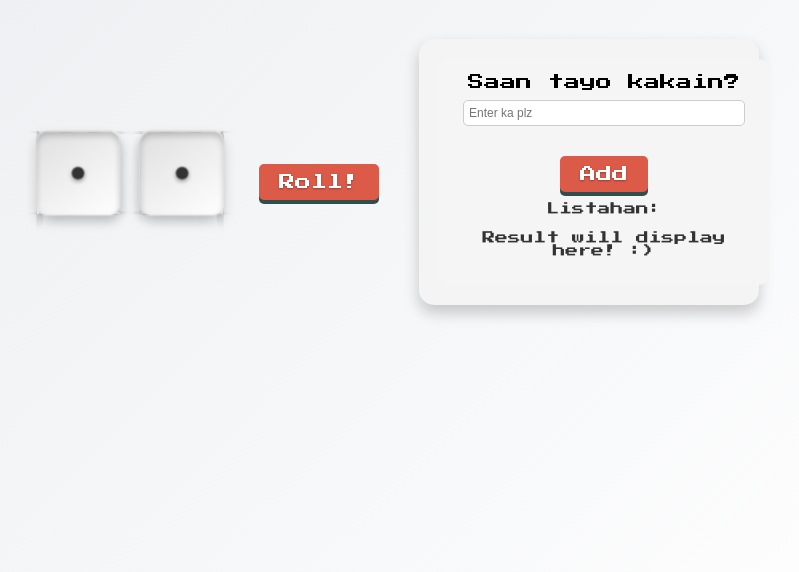
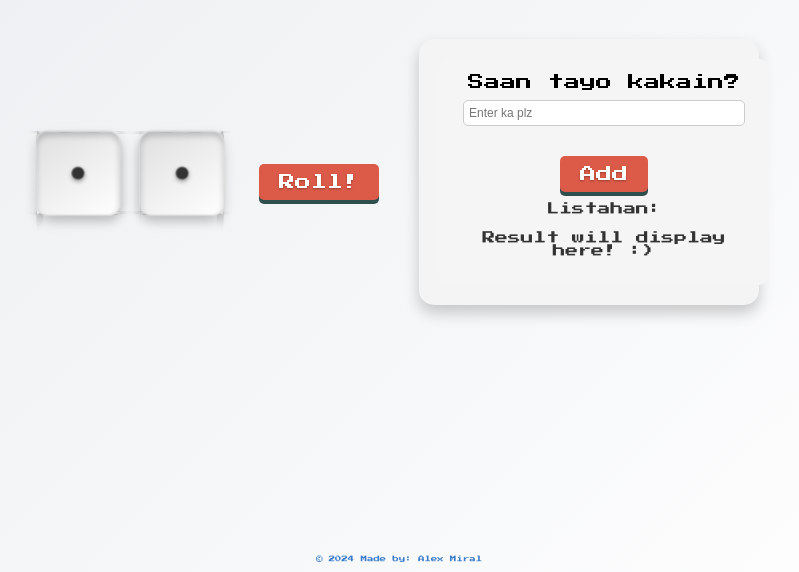
Before and after one commit to mx8888/dice, a plain HTML site: page index.html in a window 1280 px wide. Shown: the part 228-800 px from the top of the page, without its empty margins (241-1040 px from the left). Drawn offline with Linux system fonts and the light colour scheme.

Commit message:
Update index.html

```diff
--- a/index.html
+++ b/index.html
@@ -129,6 +129,23 @@
             font-size: 0.8rem;
             color: #333;
         }
+
+        .copyright {
+        position: fixed;
+        bottom: 10px;
+        left: 50%;
+        transform: translateX(-50%);
+        font-family: 'Press Start 2P', cursive;
+        font-size: 0.4rem;
+        color: #377bca;
+        text-align: center;
+        margin: 0;
+    }
+
+    .copyright p {
+        margin: 0;
+    }
+
     </style>
 </head>
 <body>
@@ -227,5 +244,8 @@
             resultDisplay.textContent = `Rolled ${totalRoll}: ${randomRestaurant}`;
         });
     </script>
+     <div class="copyright">
+        <p>© 2024 Made by: Alex Miral</p>
+    </div>
 </body>
 </html>
```
